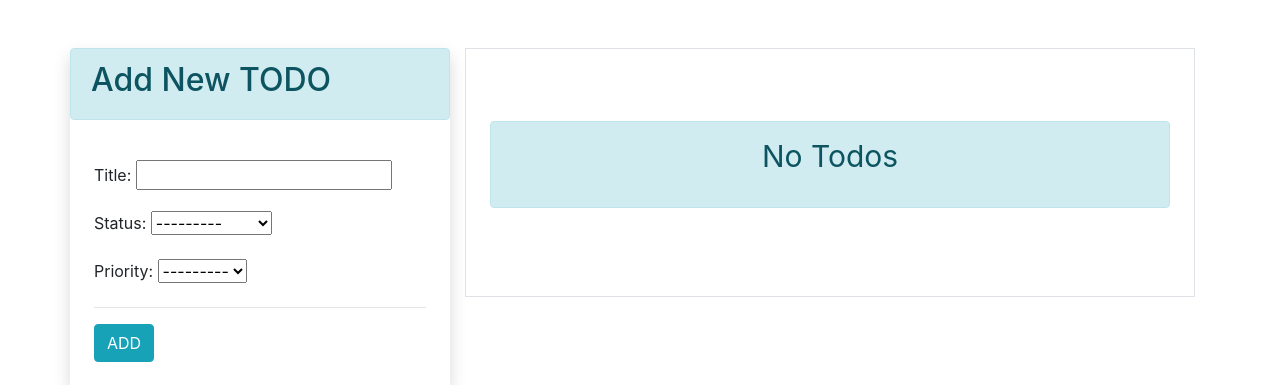
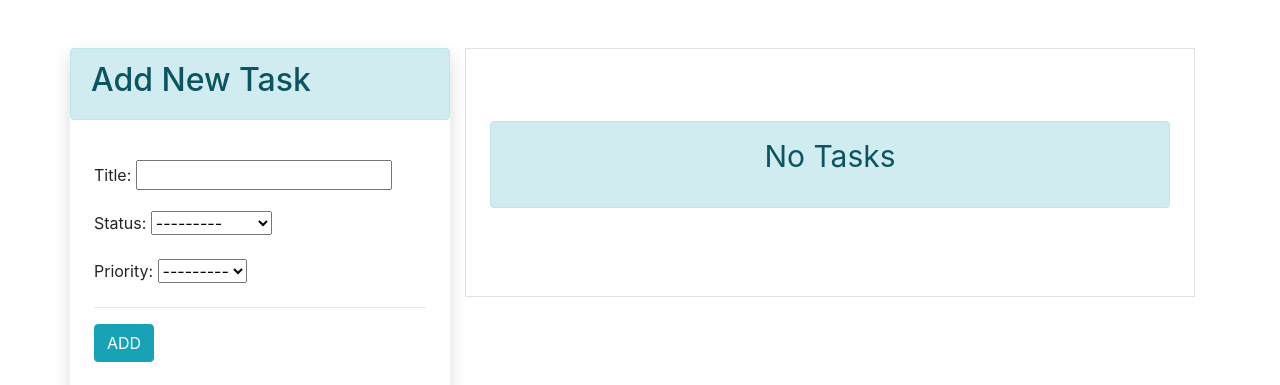
Before and after one commit to arannashrabon/Personal_Task_Manager, a Django app: page / in a window 1280 px wide. Shown: the part 56-441 px from the top of the page. Run offline with Django 3.2, Linux system fonts and the light colour scheme; the visitor is signed in with stand-in values (Sample User, id 1); data that the repository does not hold is empty.

Commit message:
first commit

```diff
--- a/app/templates/index.html
+++ b/app/templates/index.html
@@ -5,7 +5,7 @@
     <div class="row  p-0 mt-4">
       <div class="col-lg-4 mx-auto shadow p-0">
         <div class="alert alert-info">
-          <h2>Add New TODO</h2>
+          <h2>Add New Task</h2>
         </div>
         <div class="p-4">
           <form action="/add-todo/" method="POST">
@@ -28,7 +28,7 @@
             <br>
             <br>
             <div class="alert alert-info text-center">
-              <p class="" style="font-size: 30px;">No Todos</p>
+              <p class="" style="font-size: 30px;">No Tasks</p>
             </div>
             <br>
             <br>
```
